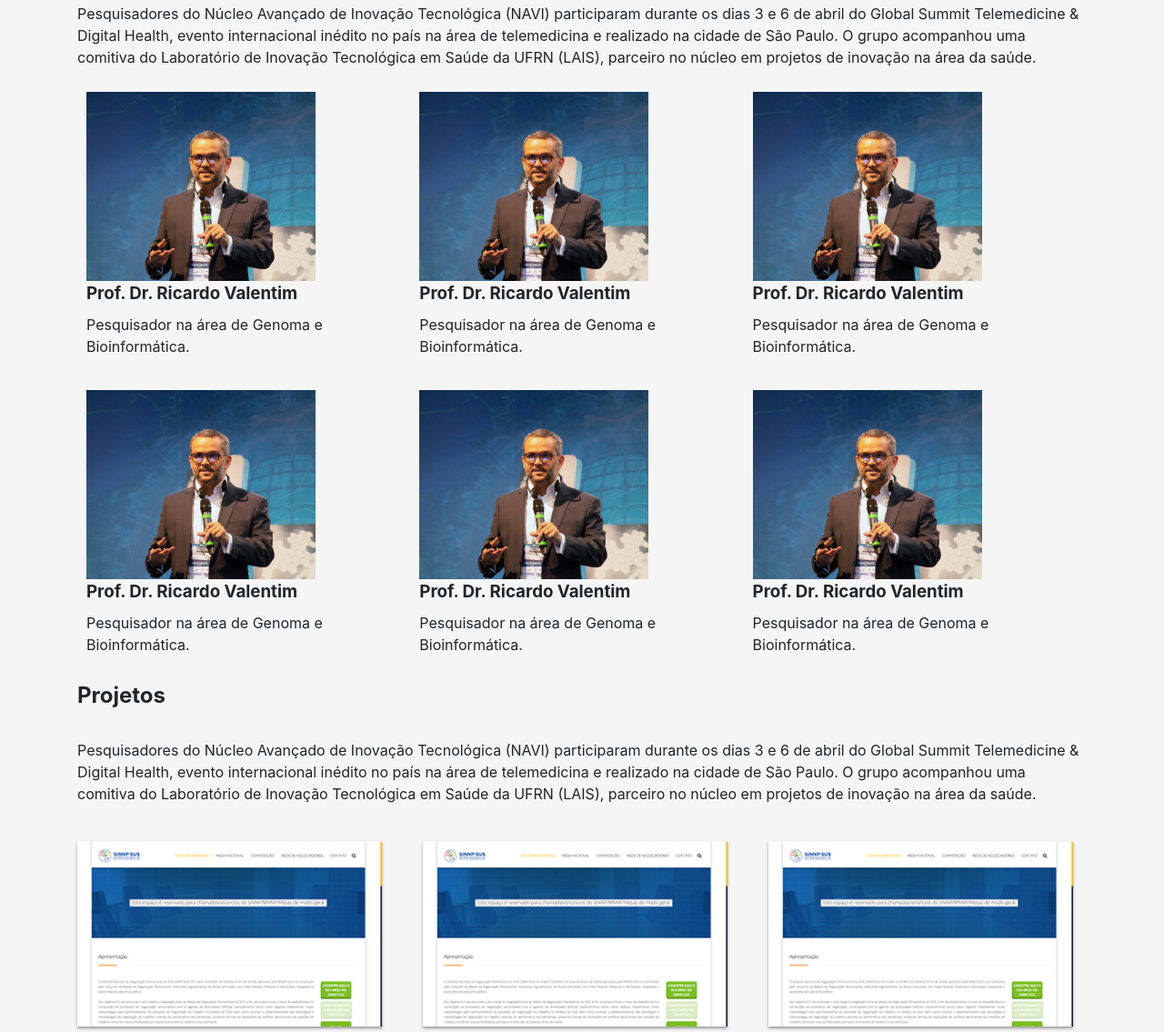
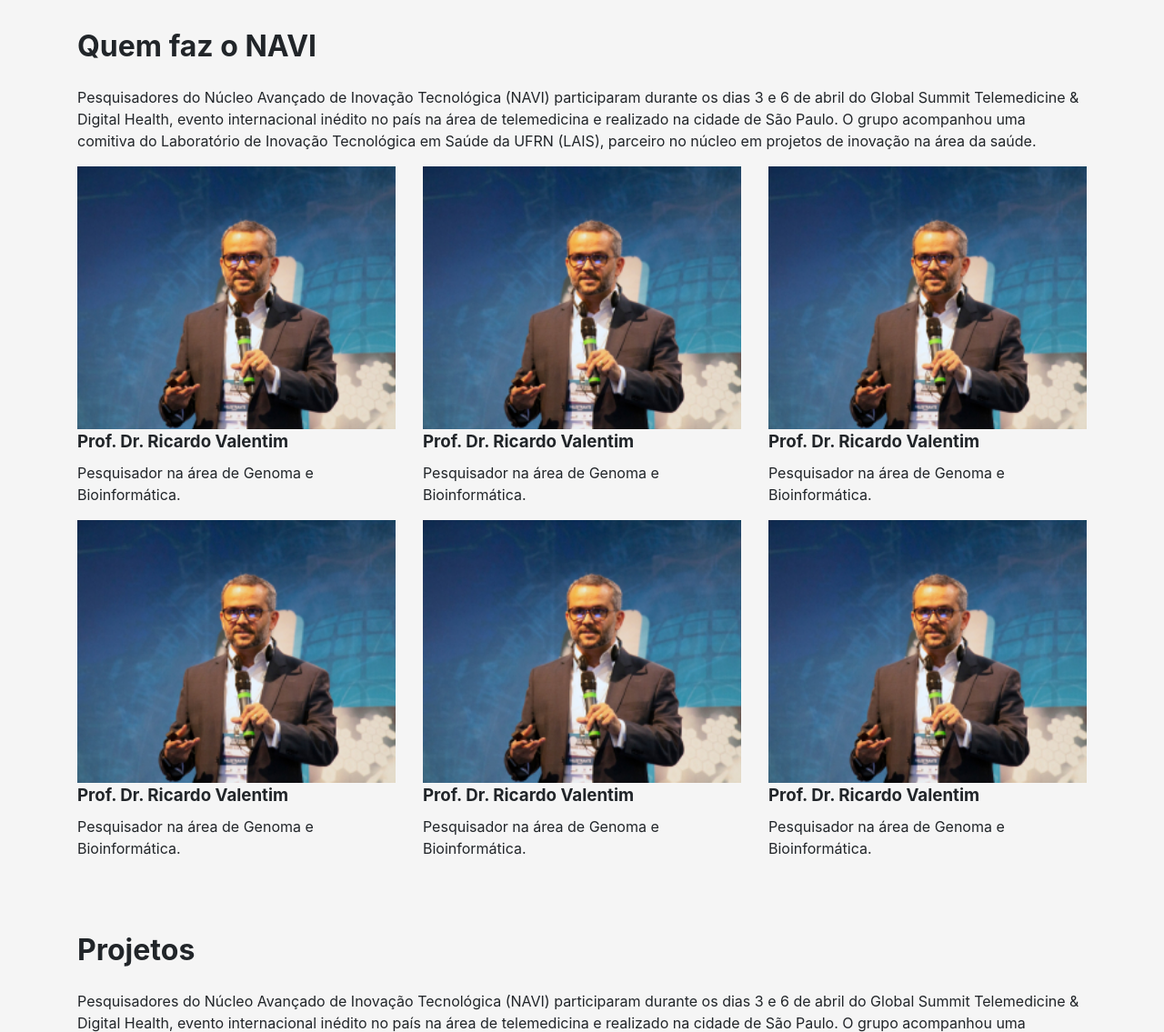
Before and after one commit to JoseMateusss/siteNavi, a website: page src/sobre.html in a window 1280 px wide. Shown: the part 910-2045 px from the top of the page at 91% size. Drawn offline with Linux system fonts and the light colour scheme.

Commit message:
Alterando estilo da sessão de integrantes do NAVI

```diff
--- a/src/scss/style.scss
+++ b/src/scss/style.scss
@@ -344,6 +344,7 @@ div.noticias{
 // Estilizando o Sobre.html
 .sobre-somos-navi{
 	padding-top: 30px;
+	margin-bottom: 60px;
 
 	.cabecalho{
 		border-bottom: 1px solid $gray4;
@@ -351,7 +352,7 @@ div.noticias{
 		color: $gray3;
 
 		h1{
-			font-size: 2em;
+			font-size: 3em;
 			color: black;
 		}
 	}
@@ -363,33 +364,26 @@ div.noticias{
 }
 
 .sobre-quem-faz{
-	div.professores{
-		div.projessor{
-			width: 33%;
-			padding: 10px;
-			float: left;
+	margin-bottom: 60px;
+	h2{
+		margin-bottom: 20px;
+		font-size: 2em;
+	}
+
+	div.participante{
+		img{
+			width: 100%;
 		}
 	}
 }
 
-/*
-@media screen and (max-width:700px){
-
-	.sobre-quem-faz{
-		div.professores{
-			div.projessor{
-				width: 50%;
-			}
-		}
-	}
-}
-*/
-
 .sobre-projetos{
 	background-color: $gray5;
+	margin-bottom: 60px;
 
 	h2{
-		margin-bottom: 30px;
+		margin-bottom: 20px;
+		font-size: 2em;
 	}
 	.projetos{
 		margin-top: 40px;
@@ -412,17 +406,20 @@ div.noticias{
 
 .sobre-premios{
 	background-color: $gray5;
-	margin-bottom: 40px;
+	margin-bottom: 60px;
 
 	h2{
 		margin-bottom: 20px;
+		font-size: 2em;
 	}
 }
 
 .sobre-parceiros{
 	background-color: $gray5;
+	margin-bottom: 60px;
 
 	h2{
 		margin-bottom: 20px;
+		font-size: 2em;
 	}
 }
--- a/src/sobre.html
+++ b/src/sobre.html
@@ -73,41 +73,37 @@
                     Pesquisadores do Núcleo Avançado de Inovação Tecnológica (NAVI) participaram durante os dias 3 e 6 de abril do Global Summit Telemedicine & Digital Health, evento internacional inédito no país na área de telemedicina e realizado na cidade de São Paulo. O grupo acompanhou uma comitiva do Laboratório de Inovação Tecnológica em Saúde da UFRN (LAIS), parceiro no núcleo em projetos de inovação na área da saúde.
                 </p>
             </div>
-            <div class="professores">
-                <div class="projessor">
+            <div class="row">
+                <div class="participante col-md-4">
                     <img src="img/professor.png" alt="">
                     <h3>Prof. Dr. Ricardo Valentim</h3>
                     <p>Pesquisador na área de Genoma e Bioinformática.</p>
                 </div>
-                <div class="projessor">
+                <div class="participante col-md-4">
                     <img src="img/professor.png" alt="">
                     <h3>Prof. Dr. Ricardo Valentim</h3>
                     <p>Pesquisador na área de Genoma e Bioinformática.</p>
                 </div>
-                <div class="projessor">
+                <div class="participante col-md-4">
                     <img src="img/professor.png" alt="">
                     <h3>Prof. Dr. Ricardo Valentim</h3>
                     <p>Pesquisador na área de Genoma e Bioinformática.</p>
                 </div>
-
-                <div class="projessor">
+                <div class="participante col-md-4">
                     <img src="img/professor.png" alt="">
                     <h3>Prof. Dr. Ricardo Valentim</h3>
                     <p>Pesquisador na área de Genoma e Bioinformática.</p>
                 </div>
-
-                <div class="projessor">
+                <div class="participante col-md-4">
                     <img src="img/professor.png" alt="">
                     <h3>Prof. Dr. Ricardo Valentim</h3>
                     <p>Pesquisador na área de Genoma e Bioinformática.</p>
                 </div>
-
-                <div class="projessor">
+                <div class="participante col-md-4">
                     <img src="img/professor.png" alt="">
                     <h3>Prof. Dr. Ricardo Valentim</h3>
                     <p>Pesquisador na área de Genoma e Bioinformática.</p>
                 </div>
-                <div class="clear"></div>
             </div>
         </div>
     </section><!-- sobre-quem-faz -->
```
Also changed, not shown: src/css/style.css, 1 other file.
